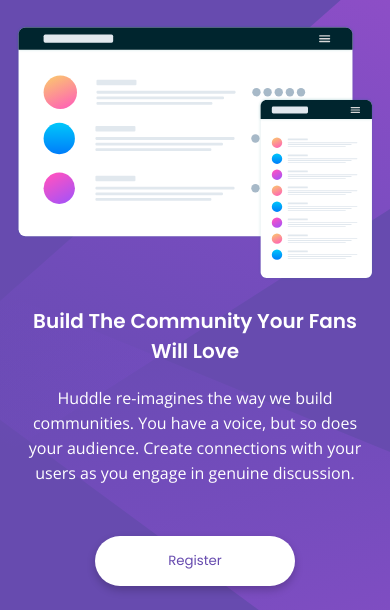
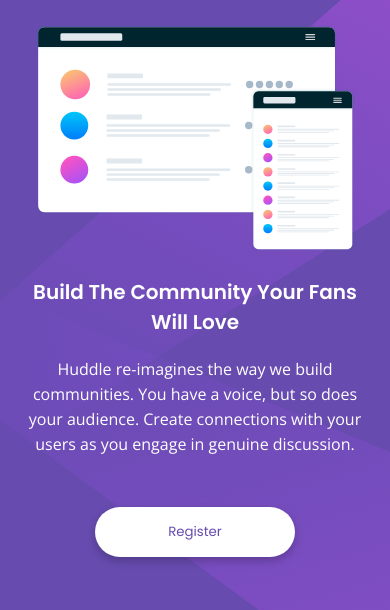
Before and after one commit to mdagudo/huddle-landing-page, a plain HTML site: page index.html in a window 390 px wide. Shown: the part 75-685 px from the top of the page. Drawn offline with nearby package versions, Linux system fonts and the light colour scheme.

Commit message:
hero image size

```diff
--- a/css/styles.css
+++ b/css/styles.css
@@ -136,7 +136,7 @@ body {
 }
 
 .flex-item img {
-    width: clamp(36.0rem, 60%, 50.0rem);
+    width: clamp(32.0rem, 60%, 50.0rem);
 }
 
 .flex-item:nth-child(2) {
```
